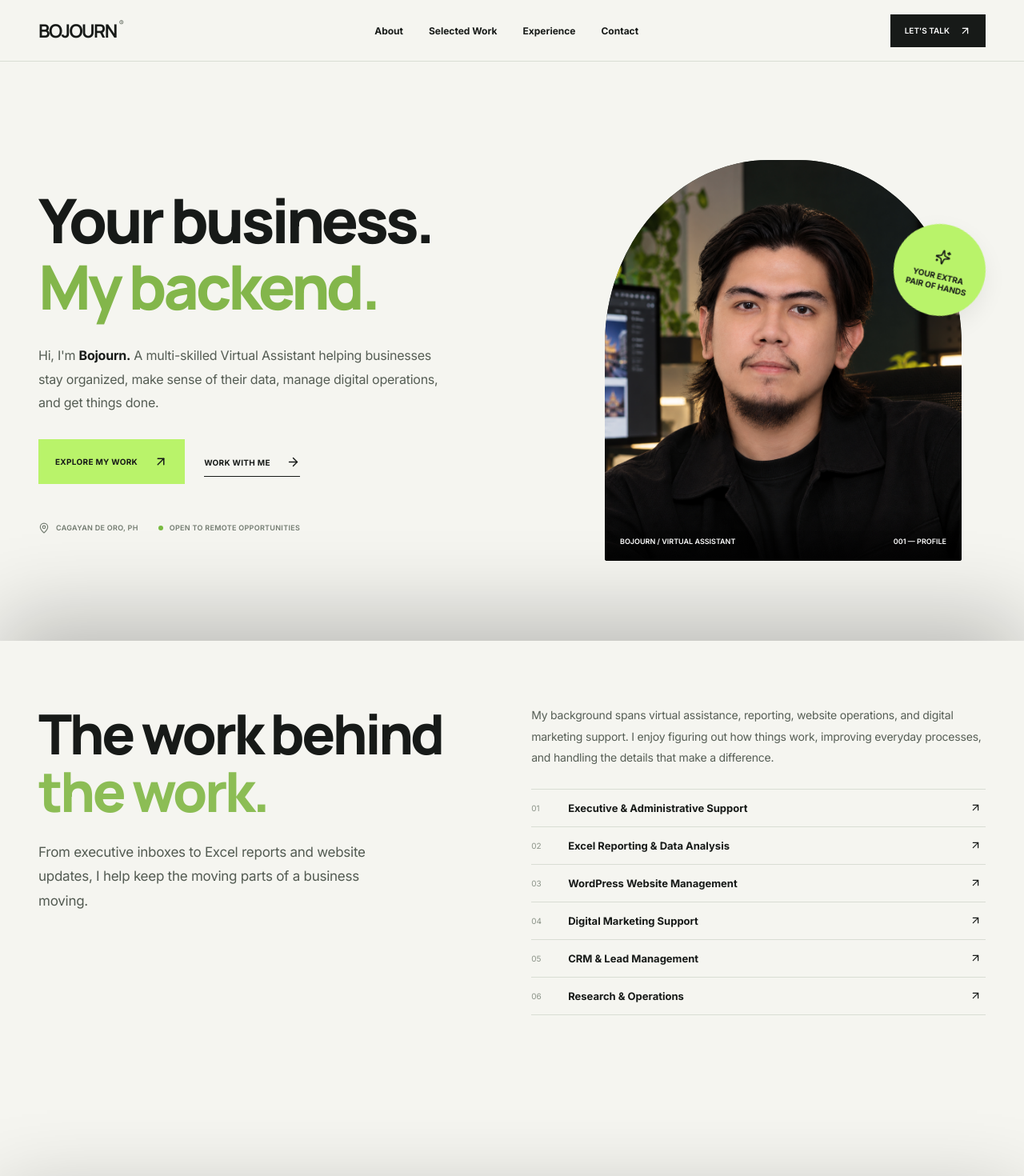
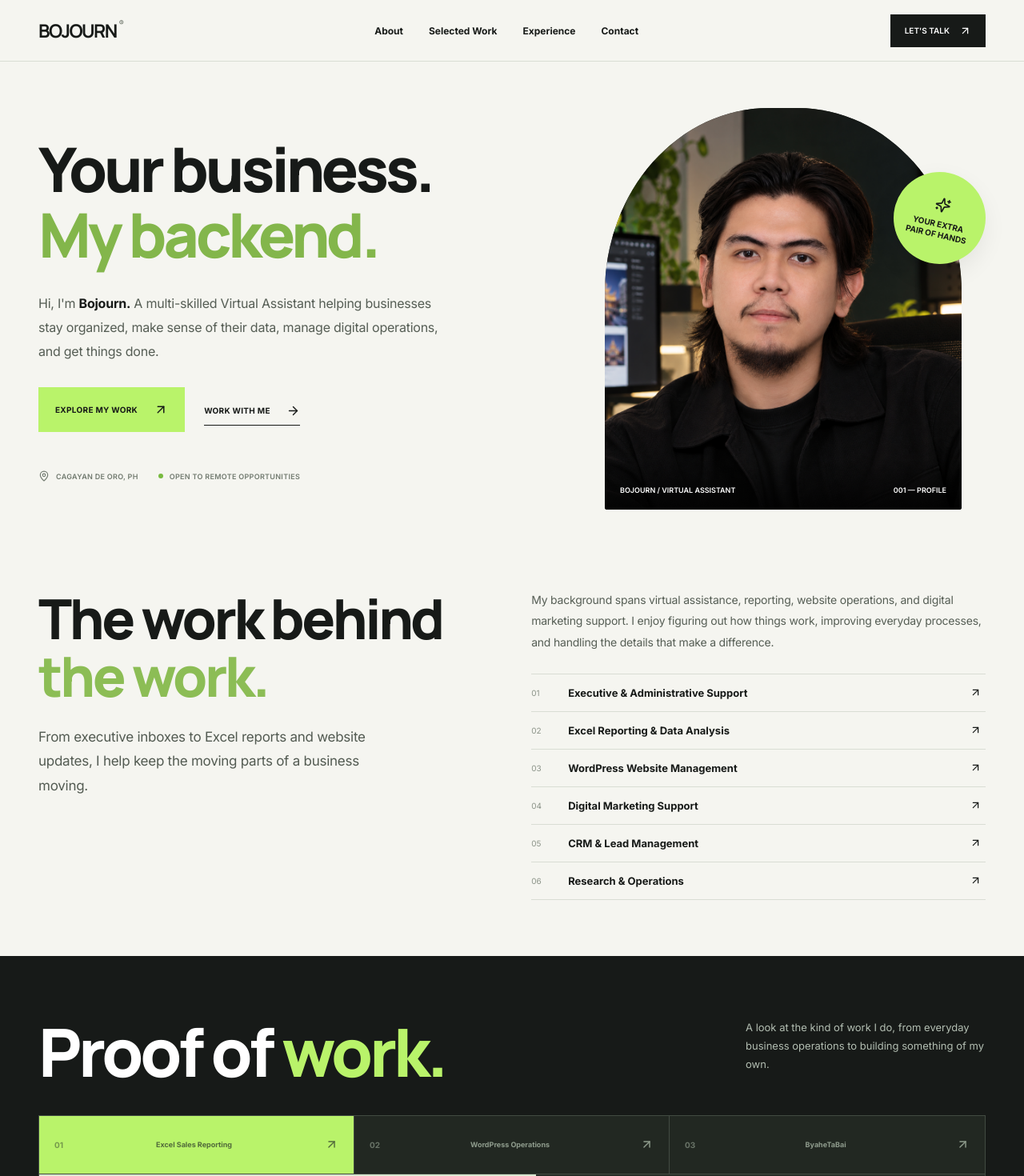
Before and after one commit to bojojojow/bojourn-portfolio, a Next.js app: page / in a window 1280 px wide. Shown: the top 1470 px of the page at 80% size. Built offline with nearby package versions, Linux system fonts and the light colour scheme.

Commit message:
Update globals.css

```diff
--- a/app/globals.css
+++ b/app/globals.css
@@ -1438,34 +1438,25 @@ img {
 .va-timeline-detail { animation: none; }
 @media (prefers-reduced-motion: reduce) { .va-project-panel, .va-timeline-detail { animation: none !important; } }
 
-/* SCENE-BASED SCROLL MORPH — large, full-viewport takeovers */
-.va-site { overflow: visible; }
-.va-header { position: sticky; top: 0; z-index: 100; }
-.va-hero { position: sticky; top: 76px; min-height: calc(100svh - 76px); overflow: hidden; display: flex; flex-direction: column; justify-content: center; z-index: 1; }
-.va-hero-grid { width: min(1280px, calc(100% - 96px)); }
+/* Balanced section transitions: no sticky stacking or forced screen heights */
+.va-site { overflow: clip; }
+.va-hero { position: relative; top: auto; min-height: 0; overflow: visible; display: block; }
 .va-hero-content, .va-hero-photo-wrap { animation: none !important; }
 .va-morph-section {
-  position: sticky;
-  top: 76px;
-  min-height: calc(100svh - 76px);
-  transform-origin: 50% 85%;
-  will-change: transform, clip-path;
-  isolation: isolate;
-  box-shadow: 0 -28px 100px rgba(0,0,0,.24);
+  position: relative;
+  top: auto;
+  min-height: 0;
+  transform-origin: center top;
+  box-shadow: none;
+  isolation: auto;
 }
-.va-about { z-index: 2; background: var(--paper); }
-.va-work { z-index: 3; background: var(--ink); }
-.va-experience { z-index: 4; background: var(--paper); }
-.va-contact { z-index: 5; background: var(--lime); }
-.va-footer { position: relative; z-index: 6; }
-/* Ensure the panel can actually fill a screen before its next takeover. */
-.va-about, .va-work, .va-experience, .va-contact { padding-top: max(80px, 10vh); padding-bottom: max(90px, 12vh); }
+.va-contact { padding: clamp(54px, 6vw, 85px) 0 clamp(58px, 6vw, 85px); }
+.va-contact-grid { align-items: center; gap: clamp(24px, 4vw, 65px); }
+.va-contact h2 { font-size: clamp(48px, 6vw, 88px); }
 @media (max-width: 760px) {
-  .va-hero { top: 66px; min-height: calc(100svh - 66px); }
-  .va-hero-grid { width: calc(100% - 36px); }
-  .va-morph-section { top: 66px; min-height: calc(100svh - 66px); }
-  .va-about, .va-work, .va-experience, .va-contact { padding-top: 60px; padding-bottom: 75px; }
+  .va-contact { padding: 50px 0 55px; }
+  .va-contact h2 { font-size: clamp(46px, 10vw, 68px); }
 }
 @media (prefers-reduced-motion: reduce) {
-  .va-hero, .va-morph-section { position: relative; top: auto; min-height: 0; will-change: auto; }
+  .va-morph-section { transform: none !important; }
 }
```
